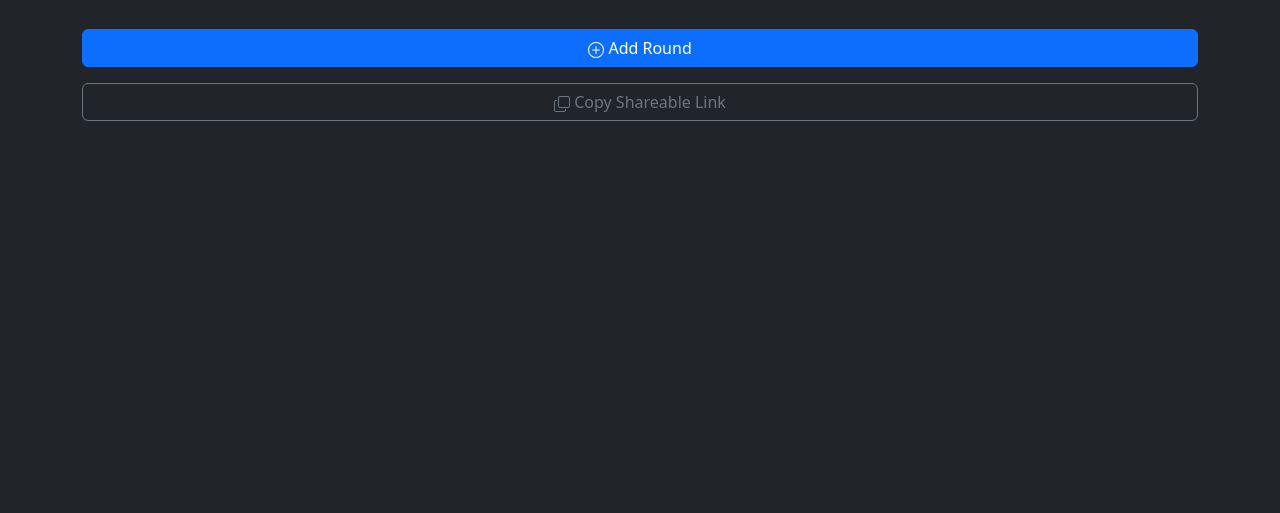
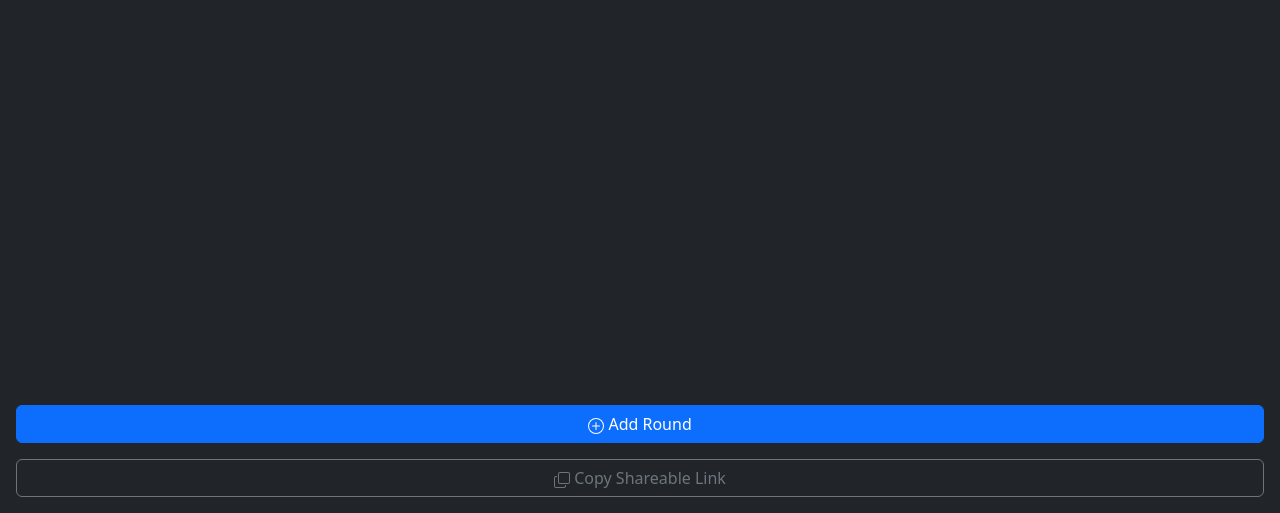
Before and after one commit to baileydauterman/game-scores, a plain HTML site: page index.html in a window 1280 px wide. Shown: the part 287-800 px from the top of the page. Drawn offline with nearby package versions, Linux system fonts and the light colour scheme.

Commit message:
fix main buttons to bottom

```diff
--- a/index.html
+++ b/index.html
@@ -107,7 +107,8 @@
             </table>
         </div>
 
-        <div class="vstack gap-3 mt-3">
+        <div class="fixed-bottom m-3">
+            <div class="vstack gap-3">
                 <button type="button" class="btn btn-primary col" title="Add New Game" id="addRoundToGame"
                     data-bs-toggle="modal" data-bs-target="#newRoundModal">
                     <svg xmlns="http://www.w3.org/2000/svg" width="16" height="16" fill="currentColor"
@@ -124,6 +125,7 @@
                             d="M4 2a2 2 0 0 1 2-2h8a2 2 0 0 1 2 2v8a2 2 0 0 1-2 2H6a2 2 0 0 1-2-2zm2-1a1 1 0 0 0-1 1v8a1 1 0 0 0 1 1h8a1 1 0 0 0 1-1V2a1 1 0 0 0-1-1zM2 5a1 1 0 0 0-1 1v8a1 1 0 0 0 1 1h8a1 1 0 0 0 1-1v-1h1v1a2 2 0 0 1-2 2H2a2 2 0 0 1-2-2V6a2 2 0 0 1 2-2h1v1z" />
                     </svg> Copy Shareable Link
                 </button>
+            </div>
         </div>
 
         <!-- New Round Modal -->
```
Lines whose indentation alone changed are shown as unchanged.
